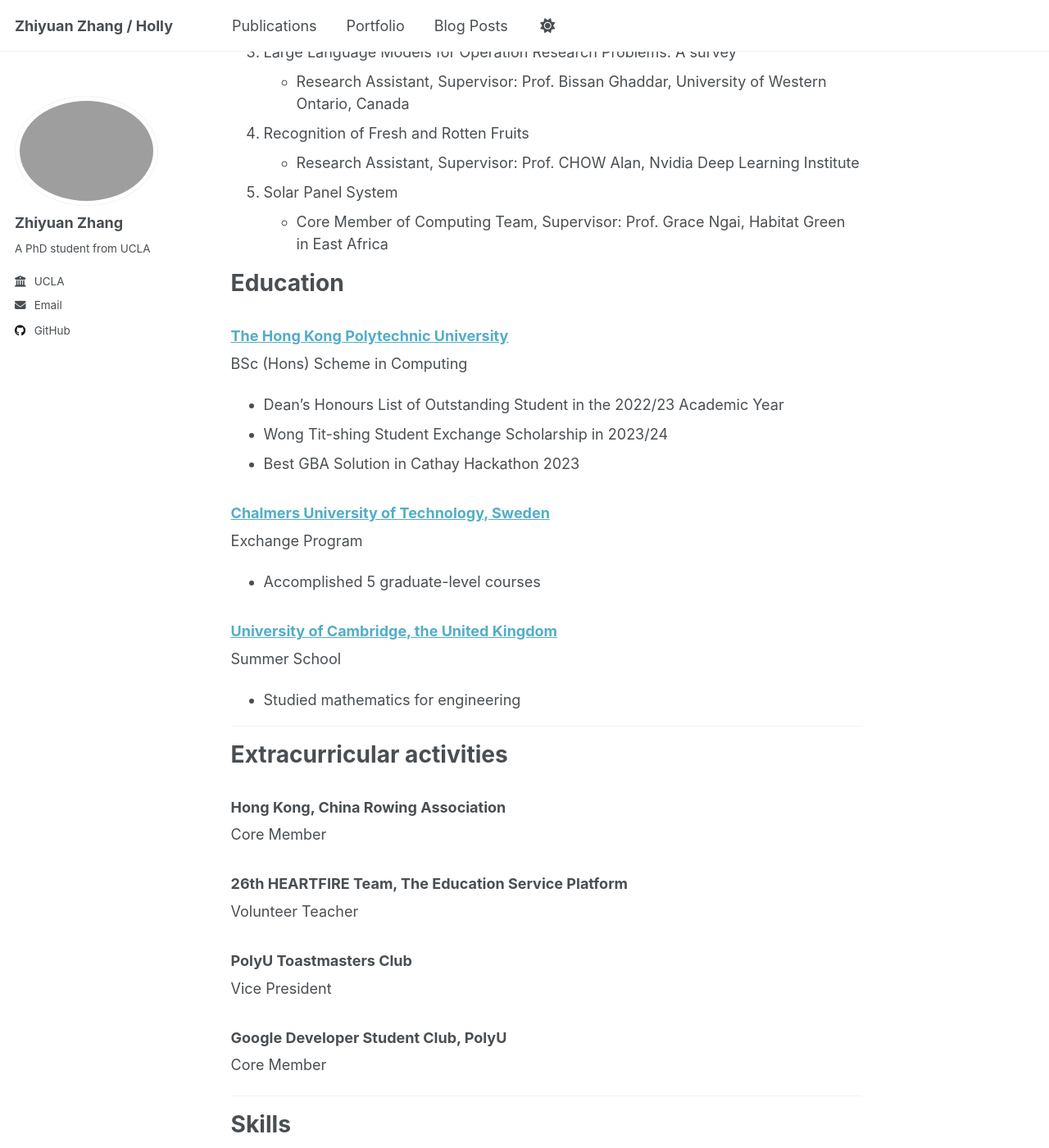
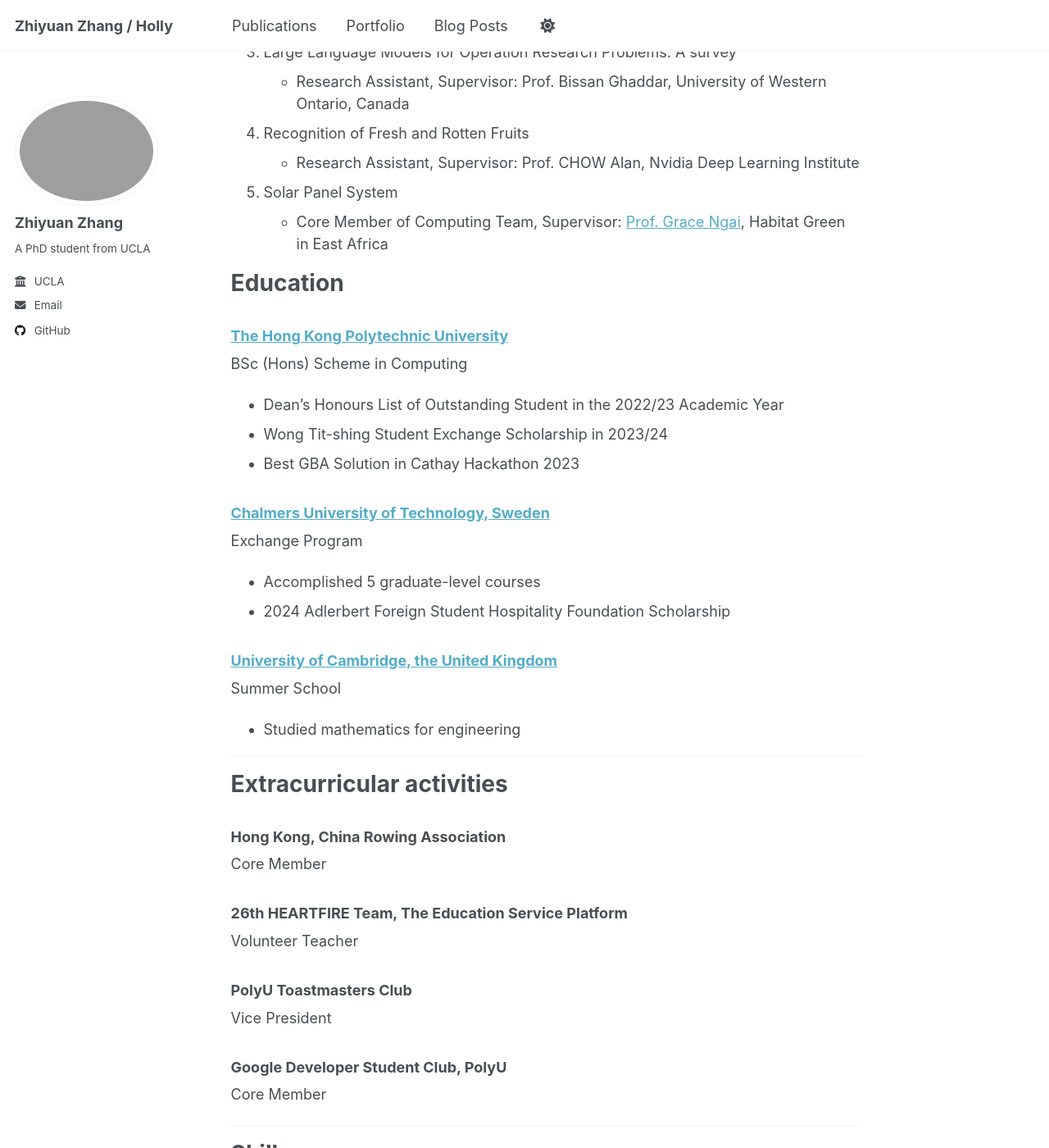
Before and after one commit to h-zhanggg/Zhiyuan-Zhang, a Jekyll site: the page built from _pages/about.md, in a window 1280 px wide and 1400 px high, scrolled down 401 px. Shown: the whole window at 82% size. Built offline with Jekyll 4.4.1, drawn with Linux system fonts in a browser that asks for light colours; a script that is not in the unit is left out; part of the change alters nothing that is shown; some of the changed text lies outside the part shown.

Commit message:
Update about.md

```diff
--- a/_pages/about.md
+++ b/_pages/about.md
@@ -26,7 +26,7 @@ I am an incoming PhD student of UCLA, major in Computer Science
 - Research Assistant, Supervisor: Prof. CHOW Alan, Nvidia Deep Learning Institute
 
 5. Solar Panel System
-- Core Member of Computing Team, Supervisor: Prof. Grace Ngai, Habitat Green in East Africa
+- Core Member of Computing Team, Supervisor: [Prof. Grace Ngai](https://web.comp.polyu.edu.hk/csgngai/), Habitat Green in East Africa
 
 
 # Education
@@ -40,6 +40,7 @@ BSc (Hons) Scheme in Computing
 ### [Chalmers University of Technology, Sweden](https://www.chalmers.se/en/)
 Exchange Program
 - Accomplished 5 graduate-level courses
+- 2024 Adlerbert Foreign Student Hospitality Foundation Scholarship
 
 
 ### [University of Cambridge, the United Kingdom](https://www.cam.ac.uk/)
@@ -66,9 +67,3 @@ Core Member
 
 # Skills
 Python, Java, R, SQL, JavaScript, C, C++, C#
-
----
-
-# Language
-- English
-- Chinese
```
